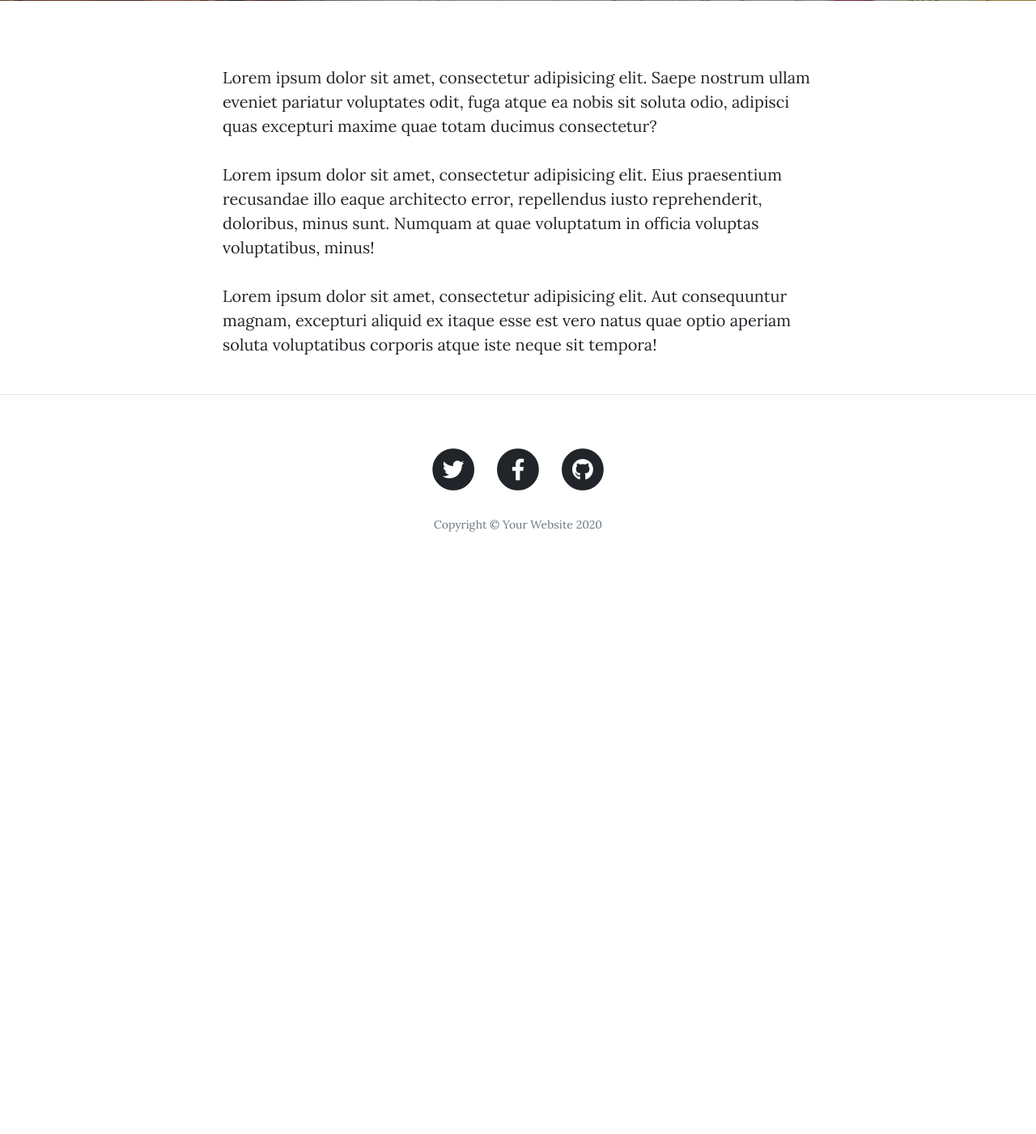
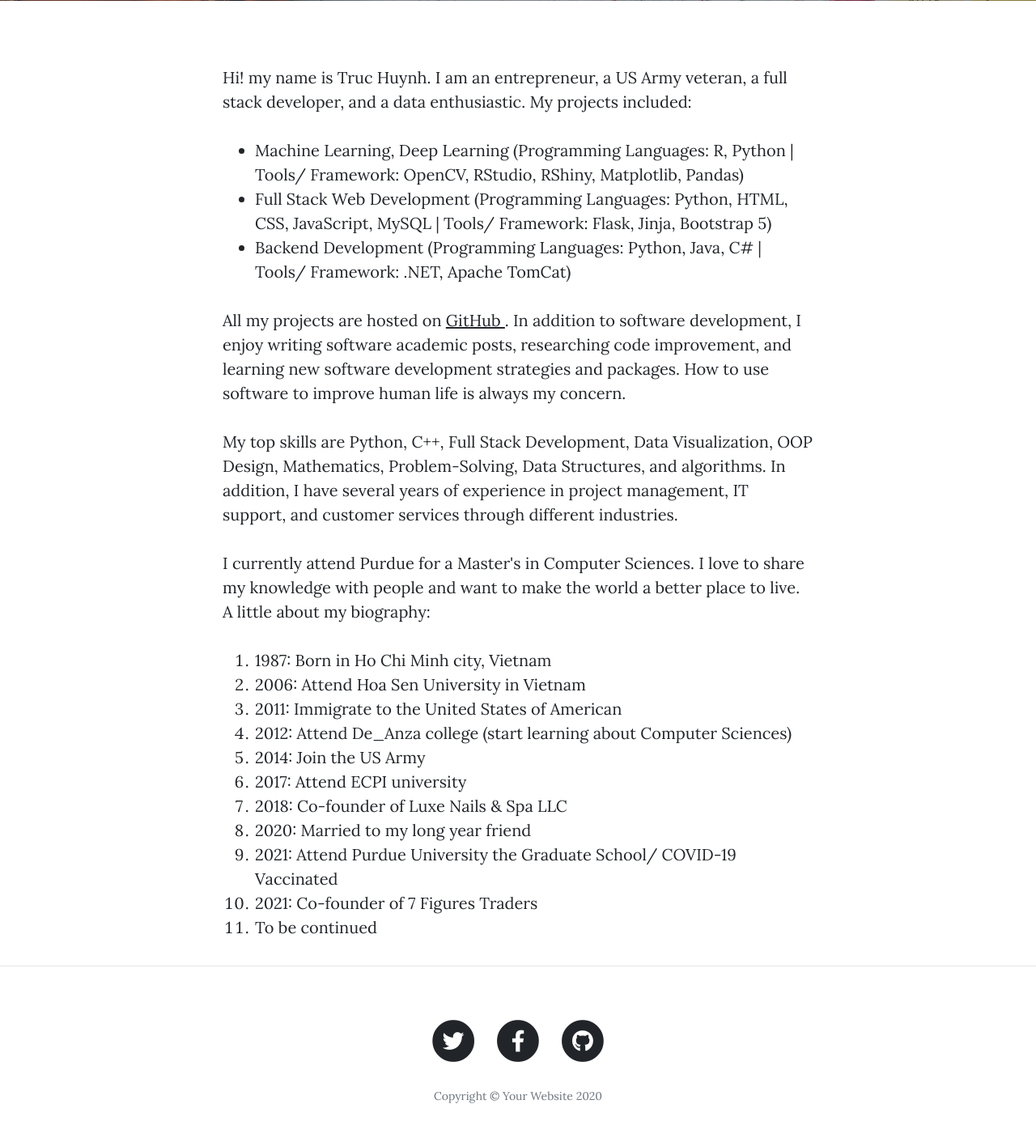
Before and after one commit to jackyhuynh/blog-template, a Flask app: page /about in a window 1280 px wide. Shown: the part 531-1932 px from the top of the page at 81% size. Before the commit the page ends 1188 px from the top, so only its background shows below. Run offline with Flask 2, Linux system fonts and the light colour scheme; some libraries are stand-ins or nearby versions.

Commit message:
Update about.html

```diff
--- a/templates/about.html
+++ b/templates/about.html
@@ -19,9 +19,28 @@
   <div class="container">
     <div class="row">
       <div class="col-lg-8 col-md-10 mx-auto">
-        <p>Lorem ipsum dolor sit amet, consectetur adipisicing elit. Saepe nostrum ullam eveniet pariatur voluptates odit, fuga atque ea nobis sit soluta odio, adipisci quas excepturi maxime quae totam ducimus consectetur?</p>
-        <p>Lorem ipsum dolor sit amet, consectetur adipisicing elit. Eius praesentium recusandae illo eaque architecto error, repellendus iusto reprehenderit, doloribus, minus sunt. Numquam at quae voluptatum in officia voluptas voluptatibus, minus!</p>
-        <p>Lorem ipsum dolor sit amet, consectetur adipisicing elit. Aut consequuntur magnam, excepturi aliquid ex itaque esse est vero natus quae optio aperiam soluta voluptatibus corporis atque iste neque sit tempora!</p>
+        <p>Hi! my name is Truc Huynh. I am an entrepreneur, a US Army veteran, a full stack developer, and a data enthusiastic. My projects included:</p>
+        <ul>
+          <li>Machine Learning, Deep Learning (Programming Languages: R, Python | Tools/ Framework: OpenCV, RStudio, RShiny, Matplotlib, Pandas) </li>
+          <li>Full Stack Web Development (Programming Languages: Python, HTML, CSS, JavaScript, MySQL | Tools/ Framework: Flask, Jinja, Bootstrap 5)</li>
+          <li>Backend Development (Programming Languages: Python, Java, C# | Tools/ Framework: .NET, Apache TomCat)</li>
+        </ul>
+        <p>All my projects are hosted on <a href="https://github.com/jackyhuynh"> GitHub </a>. In addition to software development, I enjoy writing software academic posts, researching code improvement, and learning new software development strategies and packages. How to use software to improve human life is always my concern.</p>
+        <p>My top skills are Python, C++, Full Stack Development, Data Visualization, OOP Design, Mathematics, Problem-Solving, Data Structures, and algorithms. In addition, I have several years of experience in project management, IT support, and customer services through different industries.</p>
+        <p>I currently attend Purdue for a Master's in Computer Sciences. I love to share my knowledge with people and want to make the world a better place to live. A little about my biography:</p>
+        <ol>
+          <li>1987: Born in Ho Chi Minh city, Vietnam</li>
+          <li>2006: Attend Hoa Sen University in Vietnam</li>
+          <li>2011: Immigrate to the United States of American</li>
+          <li>2012: Attend De_Anza college (start learning about Computer Sciences)</li>
+          <li>2014: Join the US Army</li>
+          <li>2017: Attend ECPI university</li>
+          <li>2018: Co-founder of Luxe Nails & Spa LLC</li>
+          <li>2020: Married to my long year friend</li>
+          <li>2021: Attend Purdue University the Graduate School/ COVID-19 Vaccinated</li>
+          <li>2021: Co-founder of 7 Figures Traders</li>
+          <li>To be continued</li>
+        </ol>
       </div>
     </div>
   </div>
```
